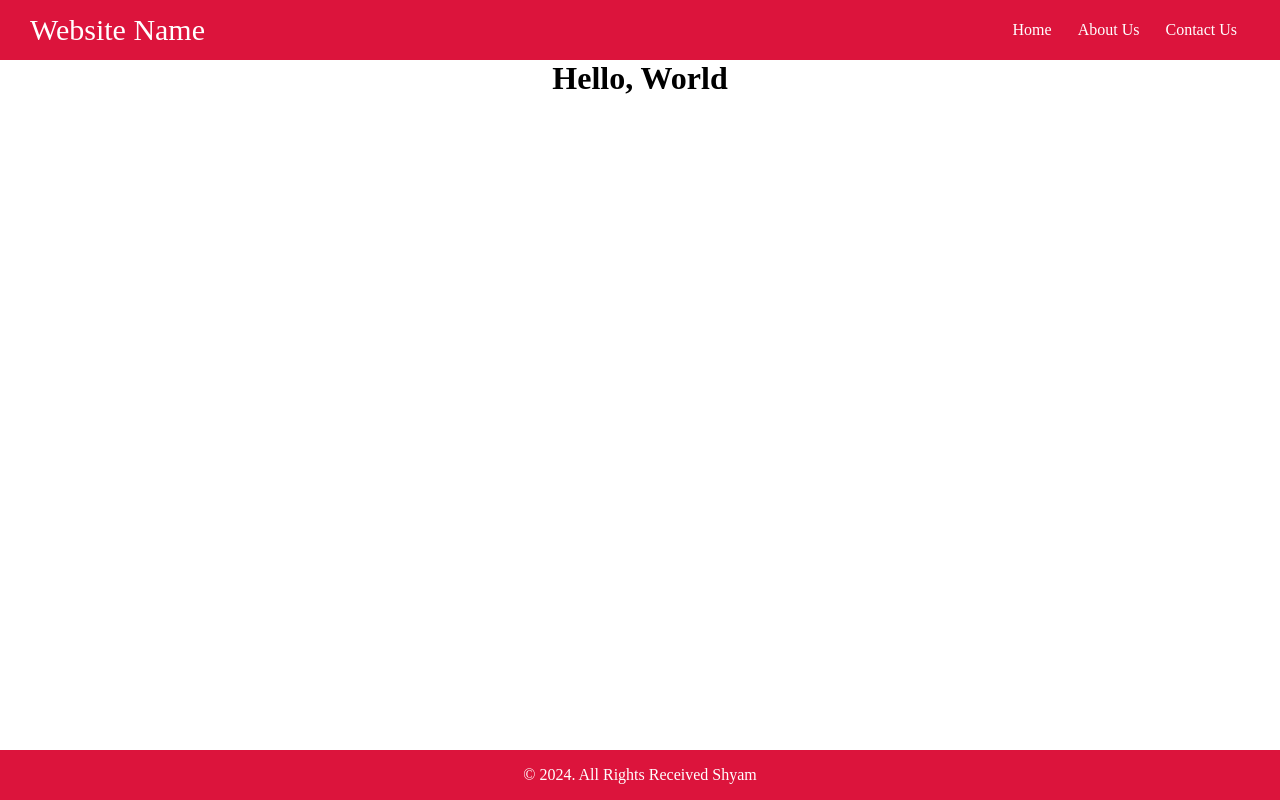
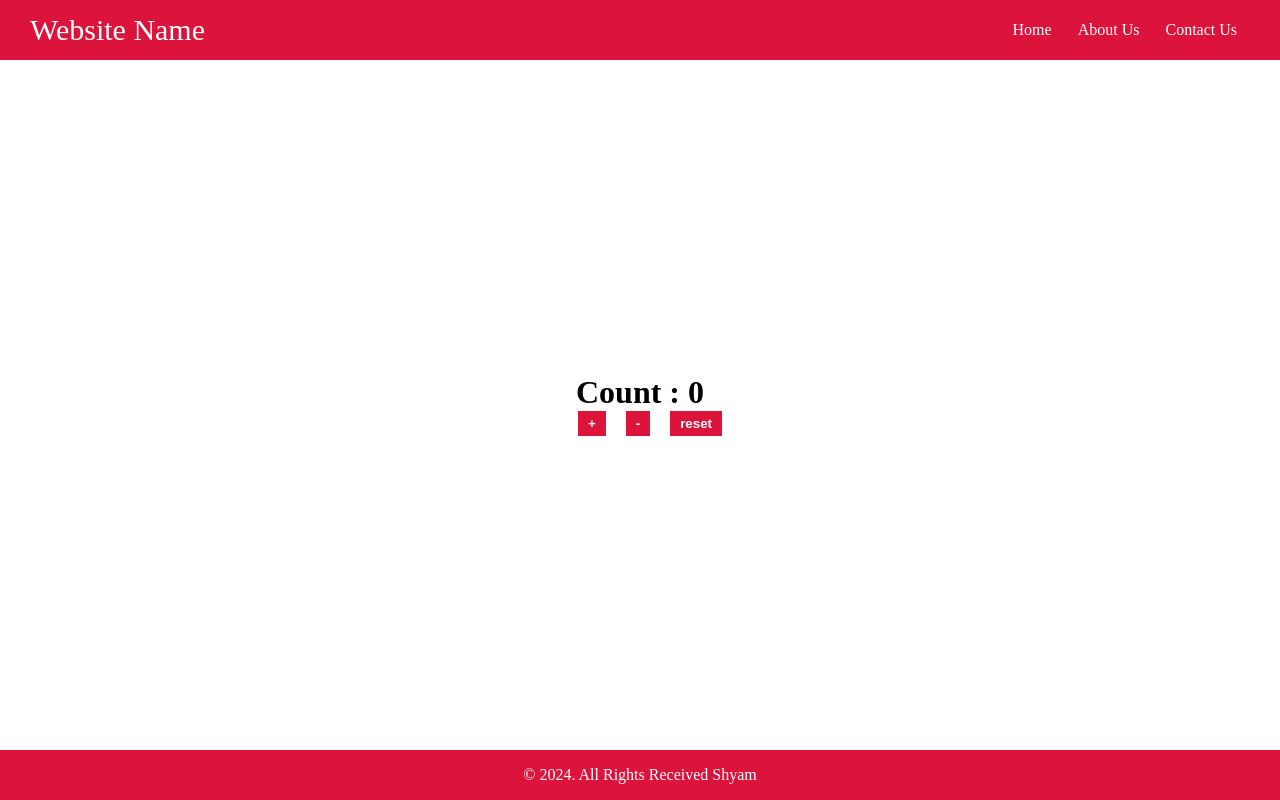
Before and after one commit to KarnamShyam1947/react-pratice, a React (Vite) app: page / in a window 1280 px wide. Built offline with nearby package versions, Linux system fonts and the light colour scheme.

Commit message:
learned: useState hook(counter example)

```diff
--- a/src/App.jsx
+++ b/src/App.jsx
@@ -1,14 +1,36 @@
+import { useState } from "react";
 import AppFooter from "./components/AppFooter"
 import AppHeader from "./components/AppHeader"
 
 function App() {
+
+  const [count, setCount] = useState(0);
+
+  const increase = () => {
+    setCount(count + 1);
+  }
+
+  const reset = () => {
+    setCount(0);
+  }
+
+  const decrease = () => {
+    if (count > 0) {
+      setCount(count - 1);
+    }
+  }
 
   return (
     <>
       <AppHeader />
 
       <div className="main">
-        <h1>Hello, World</h1>
+        <div>
+          <h1>Count : {count}</h1>
+          <button onClick={increase}>+</button>
+          <button onClick={decrease}>-</button>
+          <button onClick={reset}>reset</button>
+        </div>
       </div>
 
       <AppFooter />
--- a/src/index.css
+++ b/src/index.css
@@ -47,8 +47,22 @@ h1 {
     text-align: center;
 }
 
+
+
 .main {
     min-height: calc(100vh - 60px - 50px);
+    display: grid;
+    place-items: center;
+}
+
+button {
+    background-color: crimson;
+    padding: 5px 10px;
+    border: none;
+    cursor: pointer;
+    color: white;
+    font-weight: 700;
+    margin-left: 20px;
 }
 
 footer {
```
